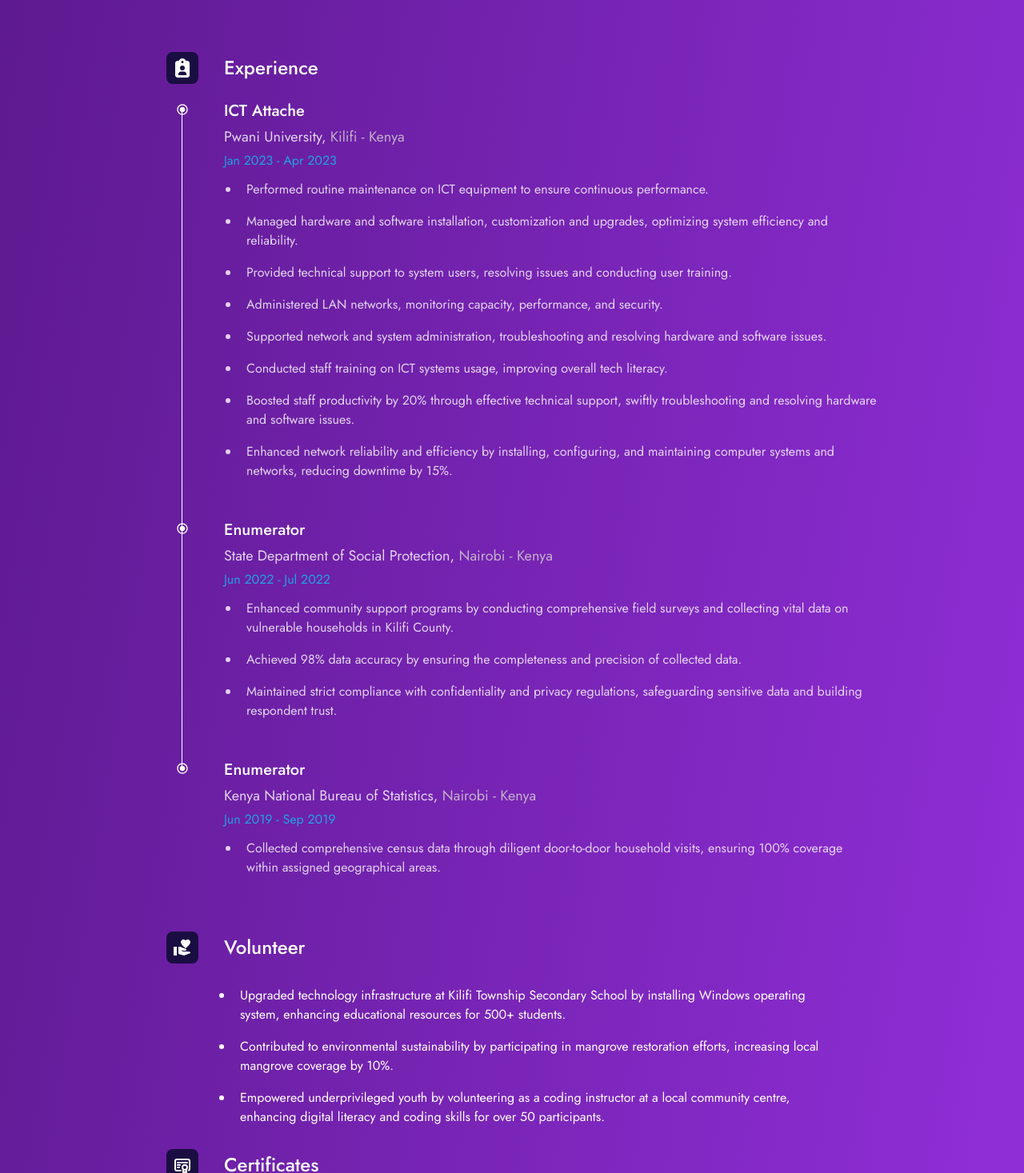
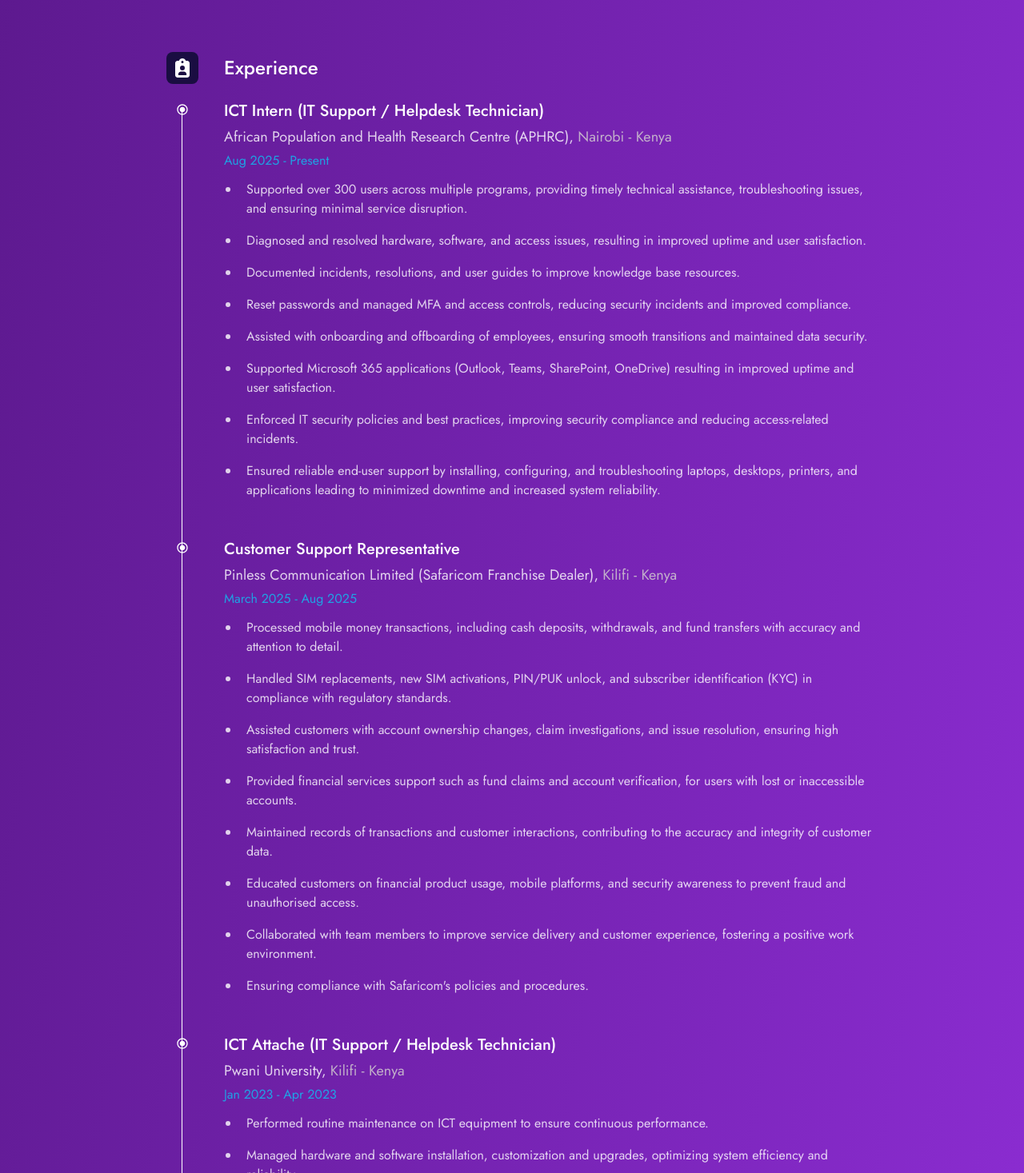
Before and after one commit to DivineLeafBird/portfolio, a React (Vite) app: page /resume in a window 1280 px wide. Shown: the part 303-1770 px from the top of the page at 80% size. Built offline with nearby package versions, Linux system fonts and the light colour scheme.

Commit message:
Resume updated, experience, Intro

```diff
--- a/src/components/ContactInfo.jsx
+++ b/src/components/ContactInfo.jsx
@@ -26,7 +26,7 @@ const ContactInfo = () => {
                 Kassim Yahya Ali
               </h1>
               <p className="text-xs md:text-sm md:text-nowrap mt-1 text-pink">
-                Software Engineer, IT Support Specialist, UX/UI Designer, Data
+                IT Support Specialist,Software Engineer, UX/UI Designer, Data
                 Analyst
               </p>
               <p className="flex items-center gap-8 mt-6">
--- a/src/components/Introduction.jsx
+++ b/src/components/Introduction.jsx
@@ -3,7 +3,7 @@ import Kassim from "../assets/kassim.png";
 import getExperienceYears from "../data/yearsOfExperience";
 
 const Introduction = () => {
-  const experienceYears = getExperienceYears(2022);
+  const experienceYears = getExperienceYears(2024);
   return (
     <>
       <section className="gradientBg text-tertiary px-5 py-20 max-w-screen-2xl mx-auto">
@@ -13,8 +13,8 @@ const Introduction = () => {
               Hello, I'm <span className="text-pink">Kassim</span>
             </h1>
             <p className="text-lg mt-5 text-center md:text-left">
-              A Junior <em className="text-pink/95">Software Engineer</em>,{" "}
-              <em className="text-pink/95">IT Support Specialist</em>, and{" "}
+              A Junior <em className="text-pink/95">IT Support Specialist</em>,{" "}
+              <em className="text-pink/95">Software Engineer</em>, and{" "}
               <em className="text-pink/95">UX / UI Designer.</em>
             </p>
             <p className="text-lg mt-5">
--- a/src/data/certificateDetails.js
+++ b/src/data/certificateDetails.js
@@ -1,4 +1,19 @@
 const certificateDetails = [
+  {
+    title: "Qualitative Data Collection",
+    school: "APHRC",
+    date: "Dec 2025",
+  },
+  {
+    title: "Procurement Training",
+    school: "APHRC",
+    date: "Oct 2025",
+  },
+  {
+    title: "Networking Devices & Initial Configuration",
+    school: "Cisco Networking Academy",
+    date: "Jul 2025",
+  },
   {
     title: "Networking Basics",
     school: "Cisco Networking Academy",
@@ -10,7 +25,7 @@ const certificateDetails = [
     date: "Dec 2021",
   },
   {
-    title: "Google Cloud",
+    title: "Google Cloud Fundamentals",
     school: "Google Africa Developer Scholarship",
     date: "Feb 2021",
   },
--- a/src/data/experienceDetails.js
+++ b/src/data/experienceDetails.js
@@ -1,22 +1,38 @@
 const experienceDetails = [
-  // {
-  //   title: "Customer Support Representative (SAF Franchise) ",
-  //   company: "Pinless Communication Limited",
-  //   location: "Kilifi - Kenya",
-  //   date: "March 2025 - Present",
-  //   description: [
-  //     "Processed mobile money transactions, including cash deposits, withdrawals, and fund transfers with accuracy and attention to detail.",
-  //     "Handled SIM replacements, new SIM activations, PIN/PUK unlock, and subscriber identification (KYC) in compliance with regulatory standards.",
-  //     "Assisted customers with account ownership changes, claim investigations, and issue resolution, ensuring high satisfaction and trust.",
-  //     "Provided financial services support such as fund claims and account verification, for users with lost or inaccessible accounts.",
-  //     "Maintained records of transactions and customer interactions, contributing to the accuracy and integrity of customer data.",
-  //     "Educated customers on financial product usage, mobile platforms, and security awareness to prevent fraud and unauthorised access.",
-  //     "Collaborated with team members to improve service delivery and customer experience, fostering a positive work environment.",
-  //     "Ensuring compliance with Safaricom's policies and procedures.",
-  //   ],
-  // },
   {
-    title: "ICT Attache",
+    title: "ICT Intern (IT Support / Helpdesk Technician)",
+    company: "African Population and Health Research Centre (APHRC)",
+    location: "Nairobi - Kenya",
+    date: "Aug 2025 - Present",
+    description: [
+      "Supported over 300 users across multiple programs, providing timely technical assistance, troubleshooting issues, and ensuring minimal service disruption.",
+      "Diagnosed and resolved hardware, software, and access issues, resulting in improved uptime and user satisfaction.",
+      "Documented incidents, resolutions, and user guides to improve knowledge base resources.",
+      "Reset passwords and managed MFA and access controls, reducing security incidents and improved compliance.",
+      "Assisted with onboarding and offboarding of employees, ensuring smooth transitions and maintained data security.",
+      "Supported Microsoft 365 applications (Outlook, Teams, SharePoint, OneDrive) resulting in improved uptime and user satisfaction.",
+      "Enforced IT security policies and best practices, improving security compliance and reducing access-related incidents.",
+      "Ensured reliable end-user support by installing, configuring, and troubleshooting laptops, desktops, printers, and applications leading to minimized downtime and increased system reliability.",
+    ],
+  },
+  {
+    title: "Customer Support Representative",
+    company: "Pinless Communication Limited (Safaricom Franchise Dealer)",
+    location: "Kilifi - Kenya",
+    date: "March 2025 - Aug 2025",
+    description: [
+      "Processed mobile money transactions, including cash deposits, withdrawals, and fund transfers with accuracy and attention to detail.",
+      "Handled SIM replacements, new SIM activations, PIN/PUK unlock, and subscriber identification (KYC) in compliance with regulatory standards.",
+      "Assisted customers with account ownership changes, claim investigations, and issue resolution, ensuring high satisfaction and trust.",
+      "Provided financial services support such as fund claims and account verification, for users with lost or inaccessible accounts.",
+      "Maintained records of transactions and customer interactions, contributing to the accuracy and integrity of customer data.",
+      "Educated customers on financial product usage, mobile platforms, and security awareness to prevent fraud and unauthorised access.",
+      "Collaborated with team members to improve service delivery and customer experience, fostering a positive work environment.",
+      "Ensuring compliance with Safaricom's policies and procedures.",
+    ],
+  },
+  {
+    title: "ICT Attache (IT Support / Helpdesk Technician)",
     company: "Pwani University",
     location: "Kilifi - Kenya",
     date: "Jan 2023 - Apr 2023",
```
